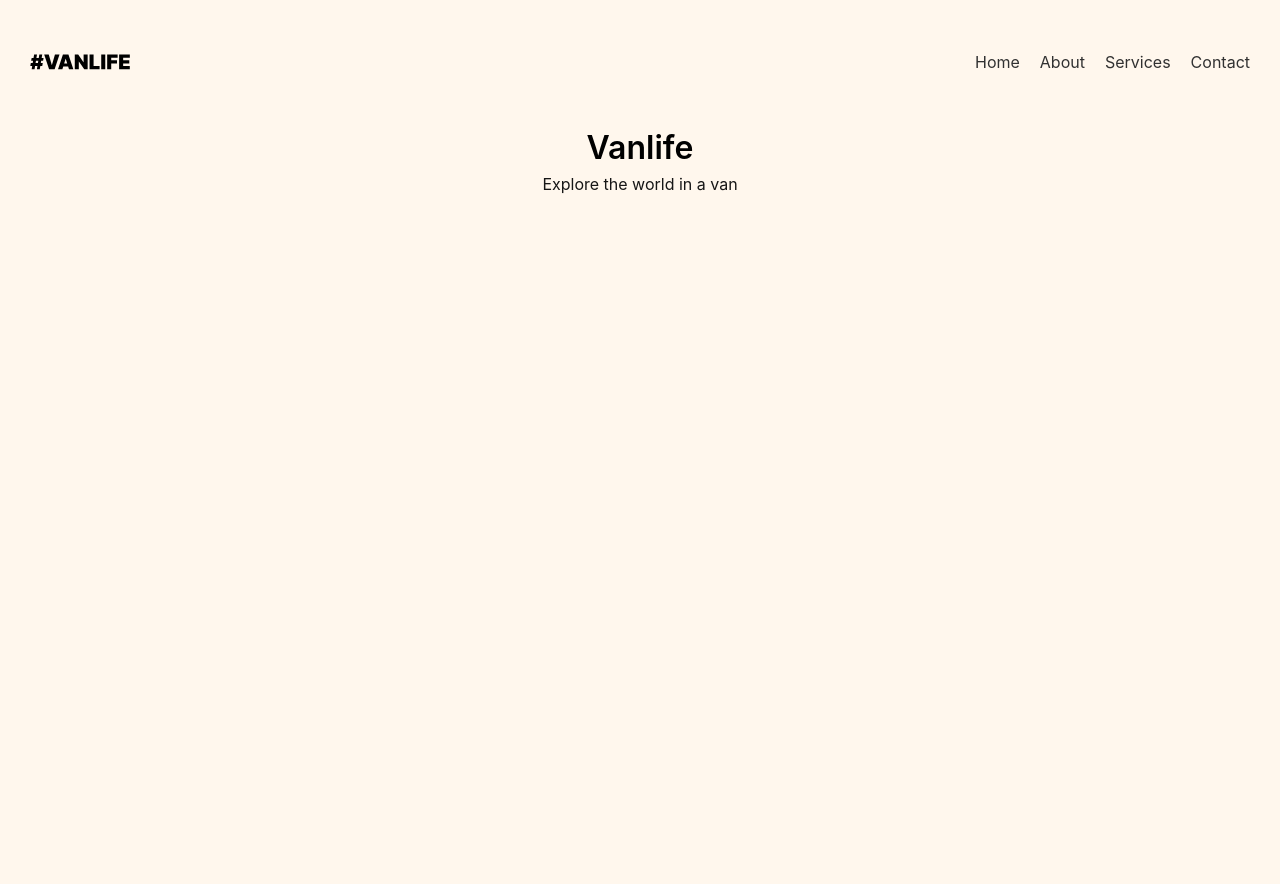
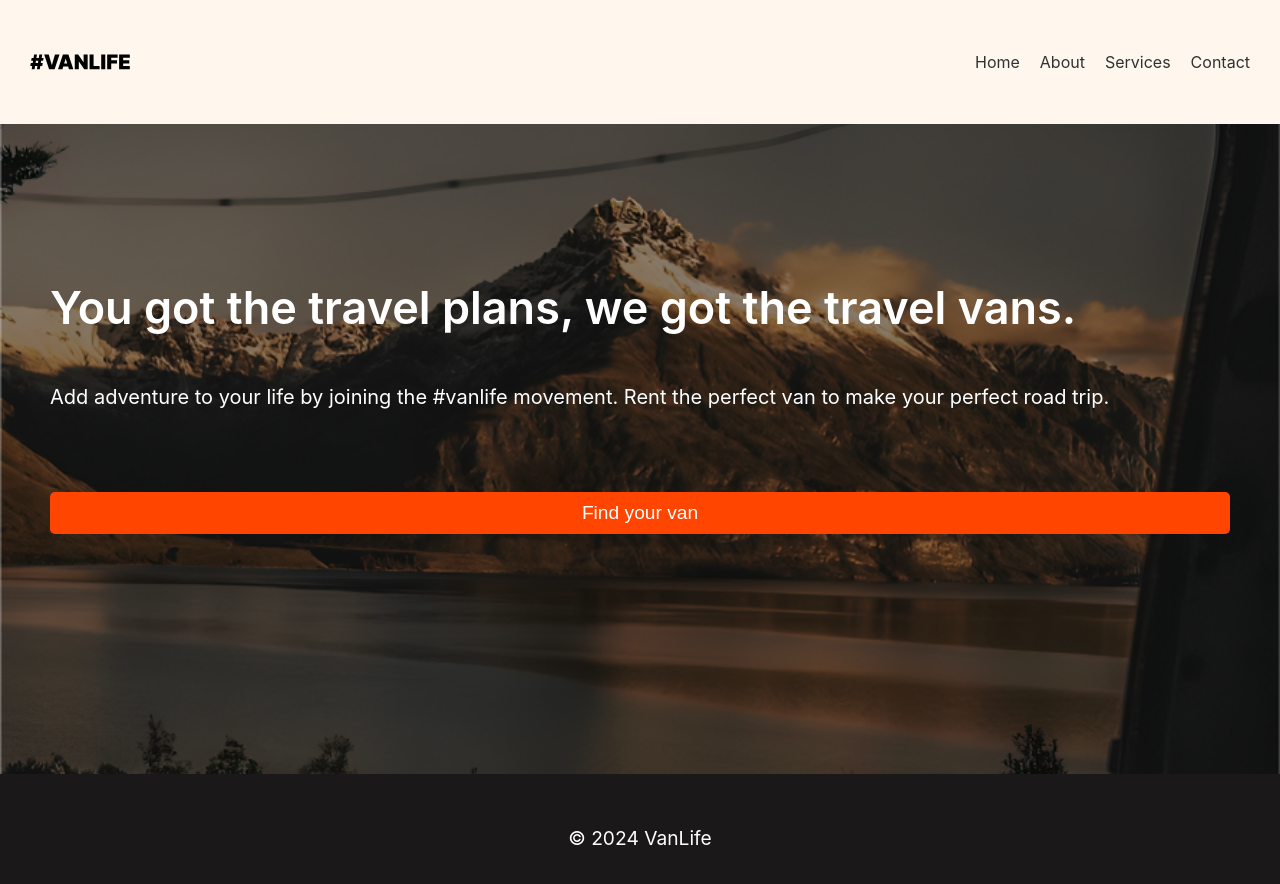
Before and after one commit to Masterchinedum/Vanlife, a React (Vite) app: page / in a window 1280 px wide. Shown: the top 884 px of the page. Before the commit the page ends 800 px from the top, so only its background shows below. Built offline with nearby package versions, Linux system fonts and the light colour scheme.

Commit message:
Add hero section and footer to App.jsx and update App.css

```diff
--- a/src/App.css
+++ b/src/App.css
@@ -10,3 +10,55 @@
   margin: 0;
   padding: 0;
 }
+
+.hero {
+  margin: 0px;
+  padding: 150px 50px;
+  min-height: 650px;
+  background-image: url('./assets/image53.png');
+  background-color: #f0f0f0;
+  background-size: cover;
+  background-position: center;
+  position: relative;
+  text-align: left;
+}
+
+.heroHeading {
+  color: white;
+  font-size: 45px;
+}
+.heroText {
+  color: white;
+  padding: 40px 0 80px;
+  font-size: 20px;
+}
+
+.heroBtn{
+  padding: 10px 20px;
+  background-color: orangered;
+  color: white;
+  border: none;
+  border-radius: 5px;
+  cursor: pointer;
+  font-size: 1.2rem;
+  font-family: 'Poppins', sans-serif;
+  transition: 0.3s;
+  width: 100%;
+}
+
+.heroBtnc {
+  display: flex;
+  justify-content: center;
+}
+
+footer {
+  background-color: #1a1818;
+  min-height: 200px;
+  padding: 50px 0;
+  text-align: center;
+}
+
+footer p {
+  color: white;
+  font-size: 1.2rem;
+}
--- a/src/App.jsx
+++ b/src/App.jsx
@@ -9,12 +9,16 @@ function App() {
       <div className='navCont'>
         <Navbar />
       </div>
-      <div className='heroO'>
-        <div className = 'hero'>
-          <h1>Vanlife</h1>
-          <p>Explore the world in a van</p>
+      <div className = 'hero'>
+        <h1 className='heroHeading'>You got the travel plans, we got the travel vans.</h1>
+        <p className='heroText'>Add adventure to your life by joining the #vanlife movement. Rent the perfect van to make your perfect road trip.</p>
+        <div className = 'heroBtnc'>
+          <button className='heroBtn center'>Find your van</button>
         </div>
       </div>
+      <footer>
+        <p>© 2024 VanLife</p>
+      </footer>
 
     </>
   )
--- /dev/null
+++ b/src/components/Footer.css
@@ -0,0 +1 @@
+ra
```
Also changed, not shown: src/assets/image53.png (renamed from src/assets/image 53.png.png), src/components/Footer.jsx (added).
